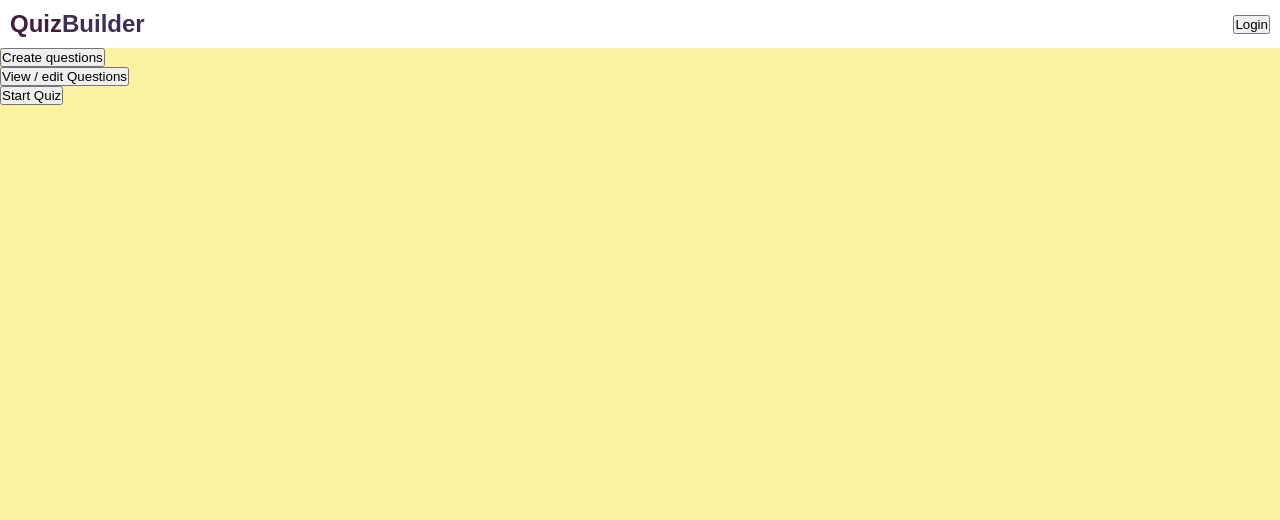
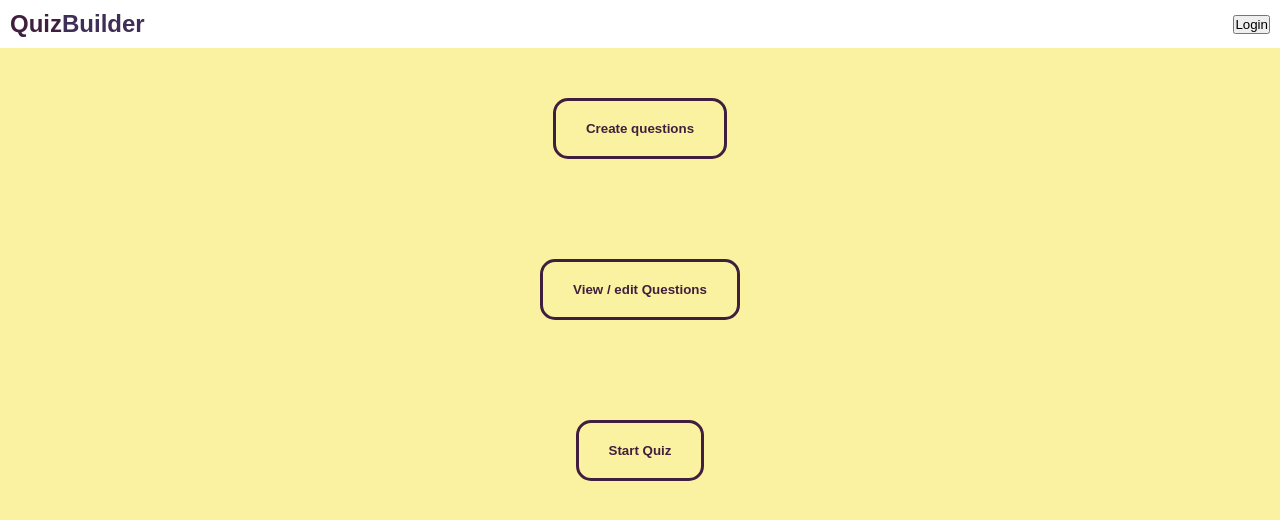
Before and after one commit to Jason-Smith-Code/quiz, a React (Create React App) app in the folder mern/client/: page /home in a window 1280 px wide. Shown: the top 520 px of the page. Built offline with nearby package versions, Linux system fonts and the light colour scheme.

Commit message:
Update Home.scss
revised styling to reflect component changes

```diff
--- a/mern/client/src/routes/home/Home.scss
+++ b/mern/client/src/routes/home/Home.scss
@@ -3,14 +3,9 @@
 .content-container {
     display: flex;
     flex-direction: column;
-    height: calc(100vh - 60px);
-    .half-container {
-        display: flex;
     align-items: center;
-        justify-content: center;
-        width: 100%;
-        height: 50%;
     .link-button {
+        margin: 50px 0;
         color: $purple1;
         font-weight: 900;
         padding: 20px 30px;
@@ -19,4 +14,3 @@
         background: none;
     }
 }
-}
```
Lines whose indentation alone changed are shown as unchanged.
